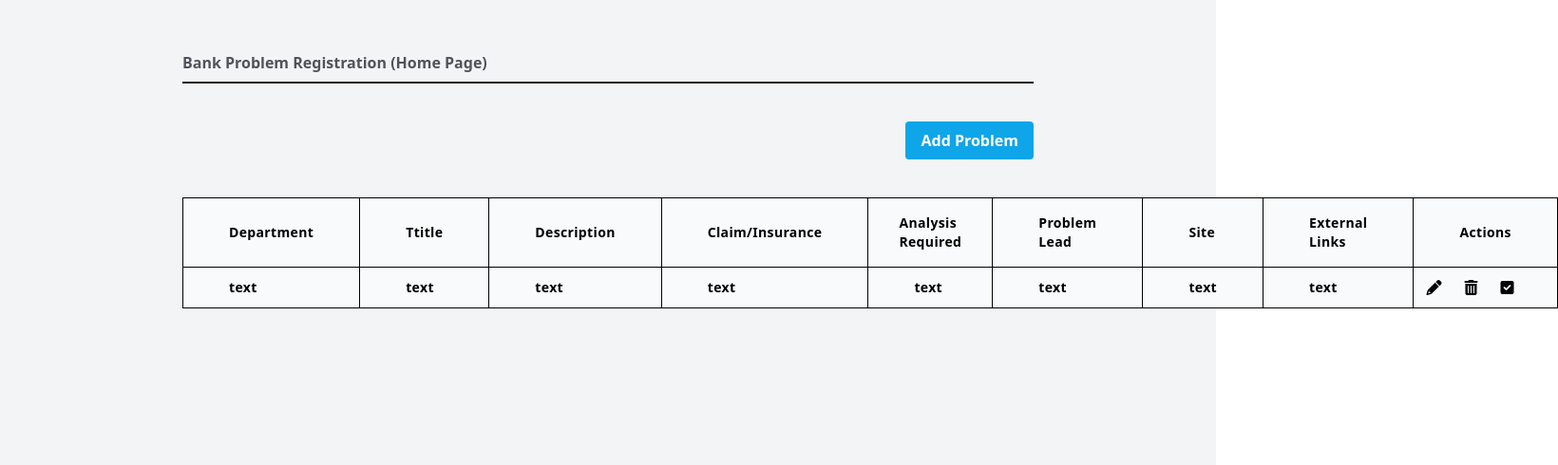
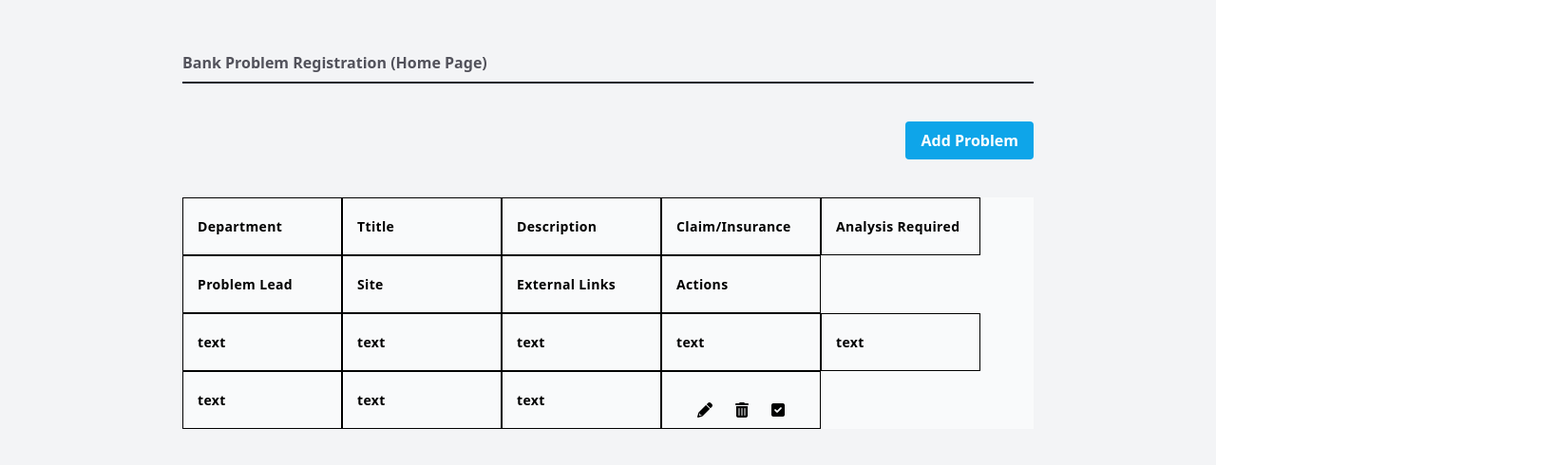
Before and after one commit to imRash3d/BankIssue-angular, an Angular app: page /list in a window 1280 px wide. Shown: the part 138-628 px from the top of the page at 95% size, 1640 px wide, since content can reach past the window. Built offline with nearby package versions, Linux system fonts and the light colour scheme.

Commit message:
fix design

```diff
--- a/src/app/app-add-problem/app-add-problem.component.html
+++ b/src/app/app-add-problem/app-add-problem.component.html
@@ -1,4 +1,4 @@
-<div class="create-problem p-44 flex  bg-gray-100">
+<div class="create-problem sm:p-24 xl:p-44 flex  bg-gray-100">
     <form class=" w-full bg-white p-5 shadow">
 
         <div class="flex w-full">
@@ -184,7 +184,7 @@
             <div class=" w-3/4	mt-10  flex flex-col  ">
                 <div class="flex w-full justify-end	">
                     <div class="mx-8">
-                       <button class="btn bg-red-600 cursor-pointer">Cancel</button>
+                       <button (click)="cancel()" class="btn bg-red-600 cursor-pointer">Cancel</button>
                     </div>
                     <div class=" ">
                         <button class="btn bg-blue-600 cursor-pointer">Submit</button>
--- a/src/app/app-add-problem/app-add-problem.component.ts
+++ b/src/app/app-add-problem/app-add-problem.component.ts
@@ -1,4 +1,5 @@
 import { Component, OnInit } from '@angular/core';
+import { Router } from '@angular/router';
 
 @Component({
   selector: 'app-app-add-problem',
@@ -7,9 +8,11 @@ import { Component, OnInit } from '@angular/core';
 })
 export class AppAddProblemComponent implements OnInit {
 
-  constructor() { }
+  constructor(private router:Router) { }
 
   ngOnInit(): void {
   }
-
+  cancel(){
+    this.router.navigateByUrl('/list')
+  }
 }
--- a/src/app/app-issue-list/app-issue-list.component.html
+++ b/src/app/app-issue-list/app-issue-list.component.html
@@ -1,4 +1,4 @@
-<div class="p-48 h-screen bg-gray-100">
+<div class="xl:p-48 sm:p-24 sm:pr-10 h-screen bg-gray-100">
     <div class="title">
         <h1 class="border-b-2 border-slate-900 text-zinc-600 font-bold pb-2">Bank Problem Registration (Home Page)</h1>
     </div>
@@ -14,34 +14,34 @@
             <table class="bg-gray-50">
                 <thead>
                     <tr class="">
-                        <th class="px-12 text-sm font-semibold tracking-wide text-left">Department</th>
-                        <th class="px-12 text-sm font-semibold tracking-wide text-left" >Ttitle</th>
-                        <th class="px-12 text-sm font-semibold tracking-wide text-left" >Description</th>
-                        <th class="px-12 text-sm font-semibold tracking-wide text-left" >Claim/Insurance</th>
-                        <th class="px-8 py-4 text-sm font-semibold tracking-wide text-left" >Analysis Required</th>
-                        <th class="px-12 text-sm font-semibold tracking-wide text-left" >Problem Lead</th>
-                        <th class="px-12 text-sm font-semibold tracking-wide text-left" >Site</th>
+                        <th class=" text-sm font-semibold tracking-wide text-left">Department</th>
+                        <th class=" text-sm font-semibold tracking-wide text-left" >Ttitle</th>
+                        <th class=" text-sm font-semibold tracking-wide text-left" >Description</th>
+                        <th class=" text-sm font-semibold tracking-wide text-left" >Claim/Insurance</th>
+                        <th class="text-sm font-semibold tracking-wide text-left" >Analysis Required</th>
+                        <th class=" text-sm font-semibold tracking-wide text-left" >Problem Lead</th>
+                        <th class=" text-sm font-semibold tracking-wide text-left" >Site</th>
 
-                        <th class="px-12 text-sm font-semibold tracking-wide text-left" >External Links</th>
-                        <th class="px-12 text-sm font-semibold tracking-wide text-left" >Actions</th>
+                        <th class=" text-sm font-semibold tracking-wide text-left" >External Links</th>
+                        <th class=" text-sm font-semibold tracking-wide text-left" >Actions</th>
                     </tr>
                 </thead>
 
                 <tbody>
                     <tr >
-                       <td class="px-12 border-current text-sm font-semibold tracking-wide text-left" >text</td>
-                       <td class="px-12 text-sm font-semibold tracking-wide text-left" >text</td>
-                       <td class="px-12 text-sm font-semibold tracking-wide text-left" >text</td>
-                       <td class="px-12 text-sm font-semibold tracking-wide text-left" >text</td>
-                       <td class="px-12 text-sm font-semibold tracking-wide text-left" >text</td>
-                       <td class="px-12 text-sm font-semibold tracking-wide text-left" >text</td>
-                       <td class="px-12 text-sm font-semibold tracking-wide text-left" >text</td>
-                       <td class="px-12 text-sm font-semibold tracking-wide text-left" >text</td>
+                       <td class=" border-current text-sm font-semibold tracking-wide text-left" >text</td>
+                       <td class=" text-sm font-semibold tracking-wide text-left" >text</td>
+                       <td class=" text-sm font-semibold tracking-wide text-left" >text</td>
+                       <td class=" text-sm font-semibold tracking-wide text-left" >text</td>
+                       <td class=" text-sm font-semibold tracking-wide text-left" >text</td>
+                       <td class=" text-sm font-semibold tracking-wide text-left" >text</td>
+                       <td class=" text-sm font-semibold tracking-wide text-left" >text</td>
+                       <td class=" text-sm font-semibold tracking-wide text-left" >text</td>
 
-                       <td>
-                           <button (click)="editProblem()"> <i   class="m-3 fa-solid fa-pencil cursor-pointer"></i> </button>
-                           <button> <i class="m-3 fa-solid fa-trash-can"></i> </button>
-                           <button> <i class="m-3 fa-solid fa-square-check"></i> </button>
+                       <td class="text-center">
+                           <button (click)="editProblem()"> <i   class="md:m-3 md:m-1 fa-solid fa-pencil cursor-pointer"></i> </button>
+                           <button> <i class="md:m-3 md:m-1 fa-solid fa-trash-can"></i> </button>
+                           <button> <i class="md:m-3 md:m-1 fa-solid fa-square-check"></i> </button>
 
                        </td>
                     </tr>
--- a/src/styles.scss
+++ b/src/styles.scss
@@ -23,3 +23,33 @@ input , select , textarea{
   border:3px dotted;
   background-color: #fdfdfd;
 }
+
+
+// th ,td {
+//   padding: 20px 10px;
+// }
+
+@media only screen and (max-width: 600px) {
+  th ,td {
+    padding: 20px 10px;
+  }
+}
+
+@media only screen and (min-width: 768px) {
+  th {
+    padding: 20px 10px;
+  }
+ td {
+    padding: 10px 10px;
+  }
+}
+
+
+@media only screen and (min-width: 1200px) {
+  th ,td {
+    padding: 20px 15px;
+    width: 168px;
+    display: inline-block;
+    height: 61px;
+}
+}
```
